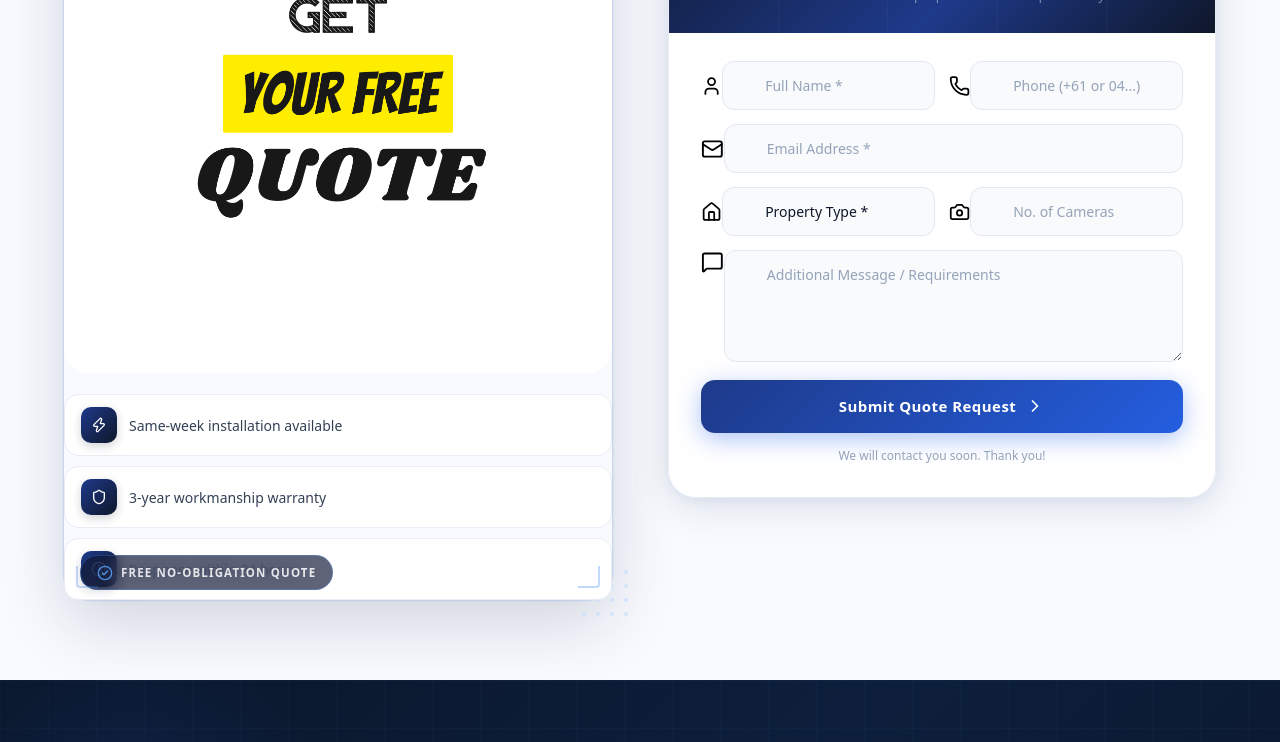
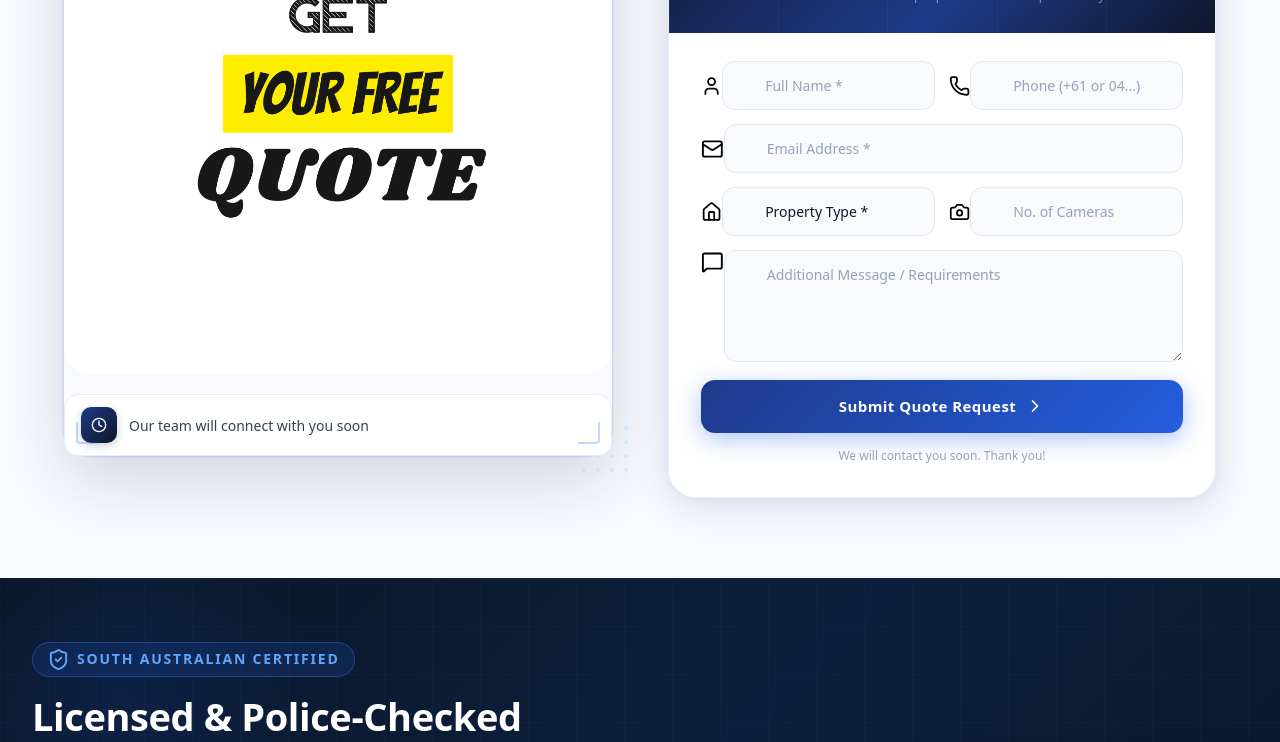
Before and after one commit to husban088/AussieTechSecurity, a Next.js app: page /get-quote in a window 1280 px wide. Shown: the part 975-1717 px from the top of the page. Built offline with nearby package versions, Linux system fonts and the light colour scheme; a web font is replaced by a local one.

Commit message:
get quote or contact page texts changes

```diff
--- a/app/contact/page.tsx
+++ b/app/contact/page.tsx
@@ -270,9 +270,9 @@ export default function ContactPage() {
             {/* Info chips stacked */}
             <div className="ct-side-info">
               {[
-                { icon: Zap, label: "Same-week installation available" },
-                { icon: Shield, label: "3-year workmanship warranty" },
-                { icon: Clock, label: "Response within 24 hours" },
+                // { icon: Zap, label: "Same-week installation available" },
+                // { icon: Shield, label: "3-year workmanship warranty" },
+                { icon: Clock, label: "Our team will connect with you soon" },
               ].map(({ icon: Icon, label }) => (
                 <div key={label} className="ct-info-chip">
                   <div className="ct-chip-icon">
--- a/app/get-quote/page.tsx
+++ b/app/get-quote/page.tsx
@@ -36,7 +36,6 @@ function useReveal(threshold = 0.12) {
 }
 
 const TRUST_PILLS = [
-  { icon: Zap, text: "Fast Response" },
   { icon: Shield, text: "No Obligation" },
   { icon: CheckCircle2, text: "Expert Advice" },
   { icon: Clock, text: "Same-Week Inst." },
@@ -224,10 +223,6 @@ export default function GetQuote() {
               />
               <div className="gq-shine" />
             </div>
-            <div className="gq-img-badge">
-              <CheckCircle2 className="w-4 h-4 text-blue-400" />
-              Free No-Obligation Quote
-            </div>
 
             {/* Decorative dots */}
             <div className="gq-dots" aria-hidden="true">
@@ -239,9 +234,9 @@ export default function GetQuote() {
             {/* Info cards stacked */}
             <div className="gq-side-info">
               {[
-                { icon: Zap, label: "Same-week installation available" },
-                { icon: Shield, label: "3-year workmanship warranty" },
-                { icon: Clock, label: "Response within 24 hours" },
+                // { icon: Zap, label: "Same-week installation available" },
+                // { icon: Shield, label: "Our team will connect with you soon." },
+                { icon: Clock, label: "Our team will connect with you soon" },
               ].map(({ icon: Icon, label }) => (
                 <div key={label} className="gq-info-chip">
                   <div className="gq-chip-icon">
--- a/components/Benefits.tsx
+++ b/components/Benefits.tsx
@@ -125,7 +125,6 @@ export default function Benefits() {
               {/* Stats row */}
               <div className="ben-stats">
                 {[
-                  { value: "500+", label: "Installs" },
                   { value: "3yr", label: "Warranty" },
                   { value: "24/7", label: "Support" },
                 ].map((s, i) => (
--- a/components/WhyChooseUs.tsx
+++ b/components/WhyChooseUs.tsx
@@ -143,10 +143,10 @@ export default function WhyChooseUs() {
             </div>
 
             {/* Floating badges */}
-            <div className="wcu-badge wcu-badge-left">
+            {/* <div className="wcu-badge wcu-badge-left">
               <ShieldCheck className="w-5 h-5 text-blue-400" />
               <span>10+ Years Experience</span>
-            </div>
+            </div> */}
             <div className="wcu-badge wcu-badge-right">
               <Award className="w-5 h-5 text-blue-400" />
               <span>3-Year Warranty</span>
```
